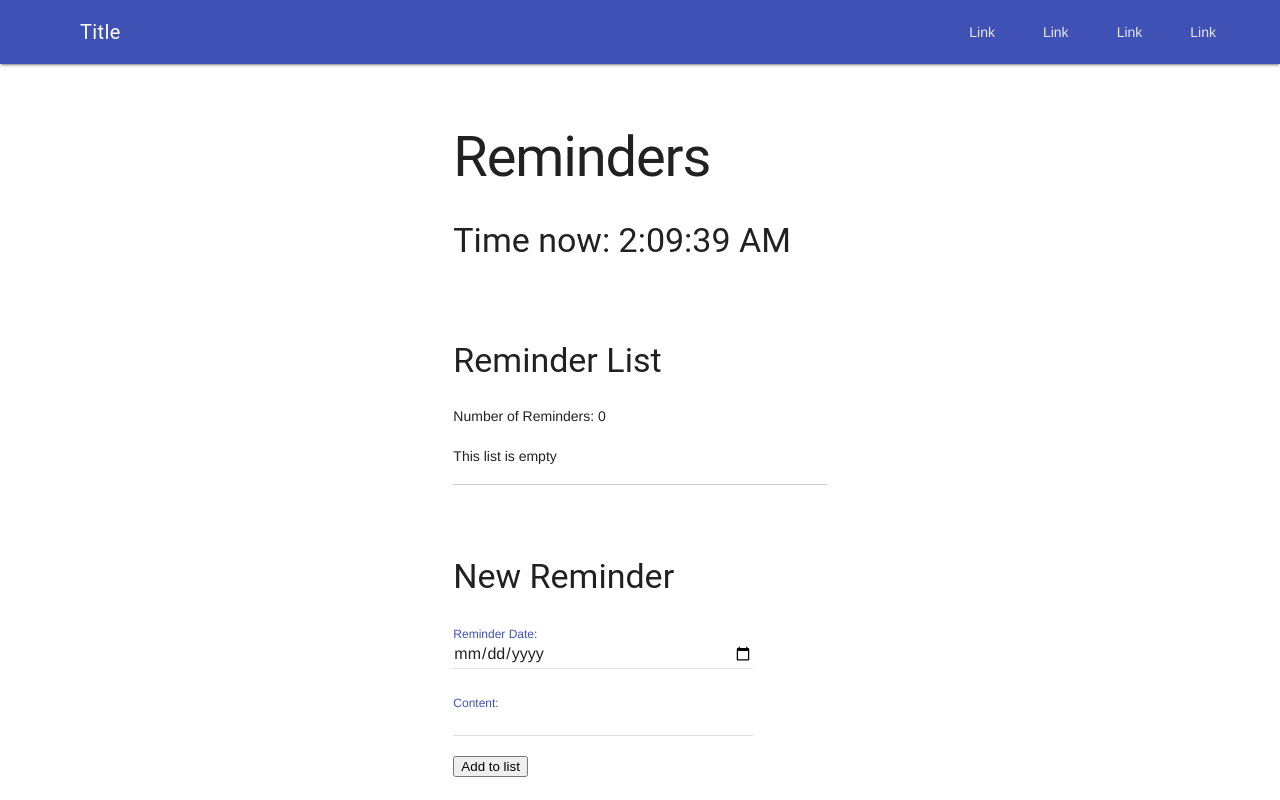
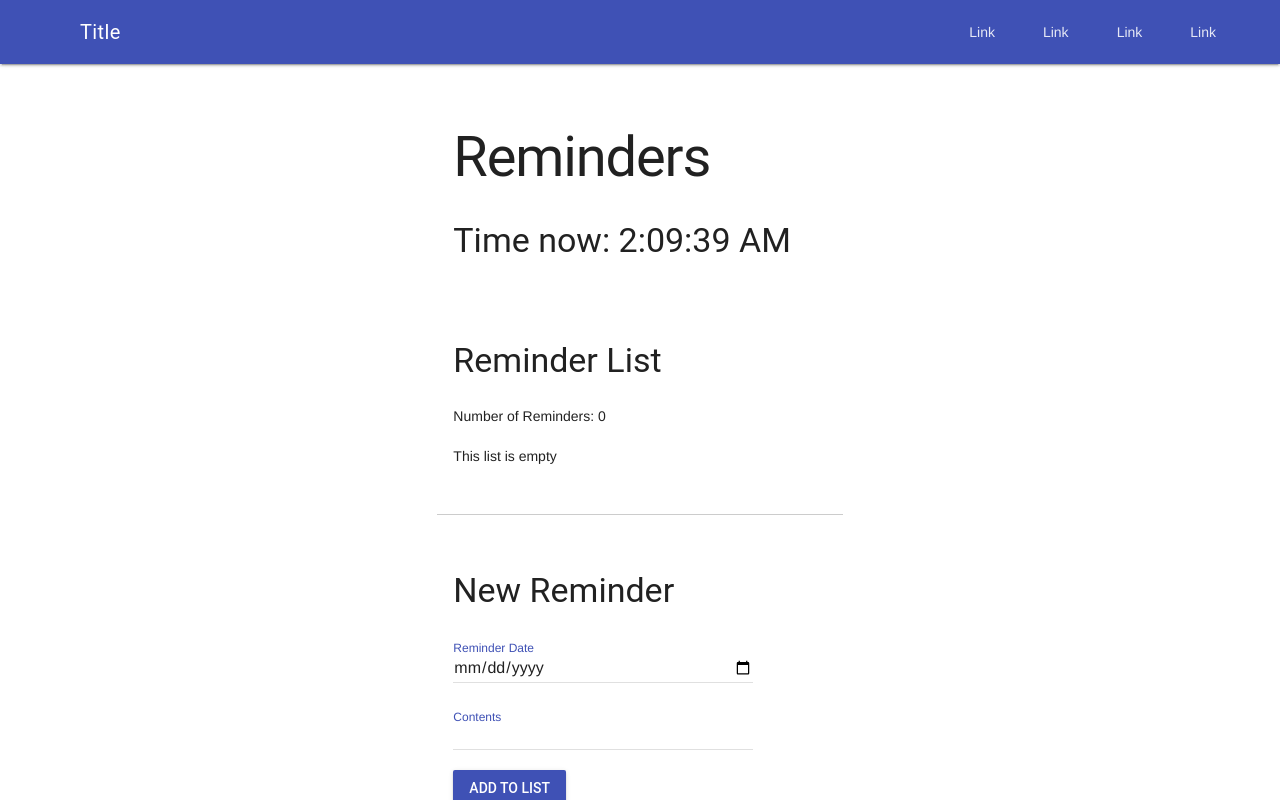
Before and after one commit to Caleb13360/test, a plain HTML site: page index.html in a window 1280 px wide. Drawn offline with nearby package versions, Linux system fonts and the light colour scheme.

Commit message:
Update index.html

```diff
--- a/index.html
+++ b/index.html
@@ -1,12 +1,12 @@
 <!DOCTYPE html>
 <html>
 	<head>
-        <!-- Title -->
 		<link rel="stylesheet" href="https://fonts.googleapis.com/icon?family=Material+Icons">
 		<link rel="stylesheet" href="https://code.getmdl.io/1.3.0/material.indigo-pink.min.css">
 		<script defer src="https://code.getmdl.io/1.3.0/material.min.js"></script>
 		<meta name="viewport" content="width=device-width, initial-scale=1.0">
 	</head>
+	<body>
 		<div class="mdl-layout mdl-js-layout mdl-layout--fixed-header">
 		    <header class="mdl-layout__header">
 		        <div class="mdl-layout__header-row">
@@ -34,49 +34,53 @@
 		    </div>
 		    <main class="mdl-layout__content">
 		        <div class="page-content">
+					<!-- Main Content of page -->
 					<div class="mdl-grid">
+						<!-- empty first col -->
 						<div class="mdl-cell mdl-cell--4-col"></div>
+				  		<!-- second col -->
 						<div class="mdl-cell mdl-cell--4-col">
 							<div class="mdl-grid">
 								<div class="mdl-cell mdl-cell--12-col">
 									<h1>Reminders</h1>
 									<h3>Time now: <span id="clock"></span></h3>
-                                <script src="clock.js"></script>
 								</div>
 							</div>
 					  		<div class="mdl-grid">
 								<div class="mdl-cell mdl-cell--12-col">
-                                <div>
 					  				<h3>Reminder List</h3>
 					        		<p>Number of Reminders: <span id="reminderCount">0</span></p>
 					  				<div id="reminderList">
 						  				<p>This list is empty</p>
 					  				</div>
 					  			</div>
+					  		</div>
 					      	<hr>
-                            </div>
-                        </div>
 					  		<div class="mdl-grid">
 								<div class="mdl-cell mdl-cell--12-col">
 					        		<h3>New Reminder</h3>
 					        			<div class="mdl-textfield mdl-js-textfield mdl-textfield--floating-label has-placeholder">
 					        				<input class="mdl-textfield__input" type="date" id="dateInput">
-                                    <label class="mdl-textfield__label" for="sample3">Reminder Date:</label>
+						  					<label class="mdl-textfield__label" for="dateInput">Reminder Date</label>
 						  				</div>
 					        		<br>
 					        			<div class="mdl-textfield mdl-js-textfield mdl-textfield--floating-label has-placeholder">
 						  					<input class="mdl-textfield__input" type="text" id="reminderInput">
-                                    <label class="mdl-textfield__label" for="sample3">Content:</label>
+						  					<label class="mdl-textfield__label" for="reminderInput">Contents</label>
 						  				</div>
+
 							        <br>
-                                <button onclick="addToList()" >Add to list</button>
+					        		<button class="mdl-button mdl-js-button mdl-button--raised mdl-js-ripple-effect mdl-button--colored" onclick="addToList()">Add to List</button>
 					        	</div>
 					  		</div>
 						</div>
+				  		<!-- empty third col -->
 						<div class="mdl-cell mdl-cell--4-col"></div>
 					</div>
-                <script src="reminder.js"></script>
 				</div>
 			</main>
 		</div>
+		<!-- link js file -->
+		<script src="reminder.js"></script>
+	</body>
 </html>
```
Lines whose indentation alone changed are shown as unchanged.
